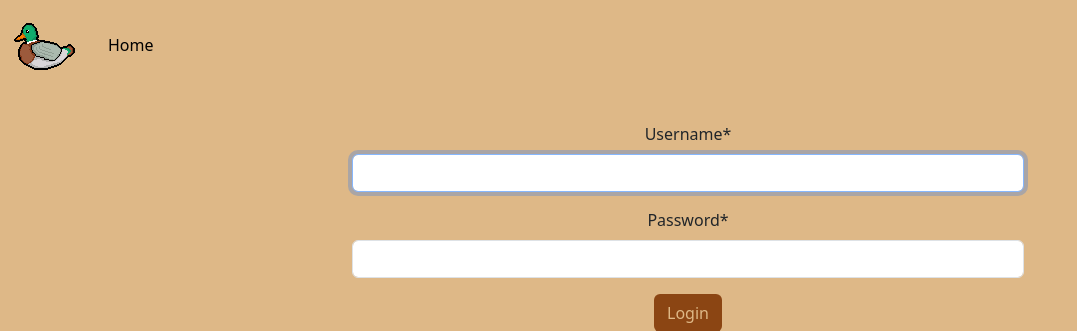
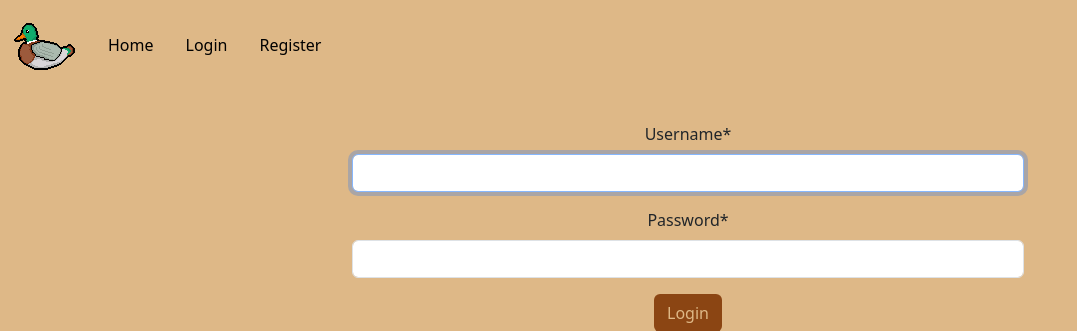
Before and after one commit to badgersky/ducks-forum, a Django app: page /users/login/ in a window 1280 px wide. Shown: the top 331 px of the page, without its empty margins (0-1077 px from the left). Run offline with Django 4.2, Linux system fonts and the light colour scheme; some libraries are stand-ins or nearby versions.

Commit message:
add links to registration, login, logout to navbar

```diff
--- a/templates/partials/navbar.html
+++ b/templates/partials/navbar.html
@@ -14,6 +14,20 @@
                 <li class="nav-item">
                     <a class="nav-link active m-2" aria-current="page" href="{% url 'home:home' %}">Home</a>
                 </li>
+                {% if user.is_authenticated %}
+                    <li class="nav-item">
+                        <a class="nav-link active m-2" aria-current="page" href="{% url 'users:logout' %}">Logout</a>
+                    </li>
+                {% else %}
+                    <li class="nav-item">
+                        <a class="nav-link active m-2" aria-current="page" href="{% url 'users:login' %}">Login</a>
+                    </li>
+                    <li class="nav-item">
+                        <a class="nav-link active m-2" aria-current="page" href="{% url 'users:register' %}">
+                            Register
+                        </a>
+                    </li>
+                {% endif %}
             </ul>
             {% if user.is_authenticated %}
                 <span class="navbar-text m-2">Logged in {{ user.username }}</span>
--- a/users/views.py
+++ b/users/views.py
@@ -58,6 +58,6 @@ class LogoutView(View):
 
     def get(self, request):
         if request.user.is_authenticated:
-            logout(request.user)
+            logout(request)
 
         return redirect(reverse('home:home'))
```
